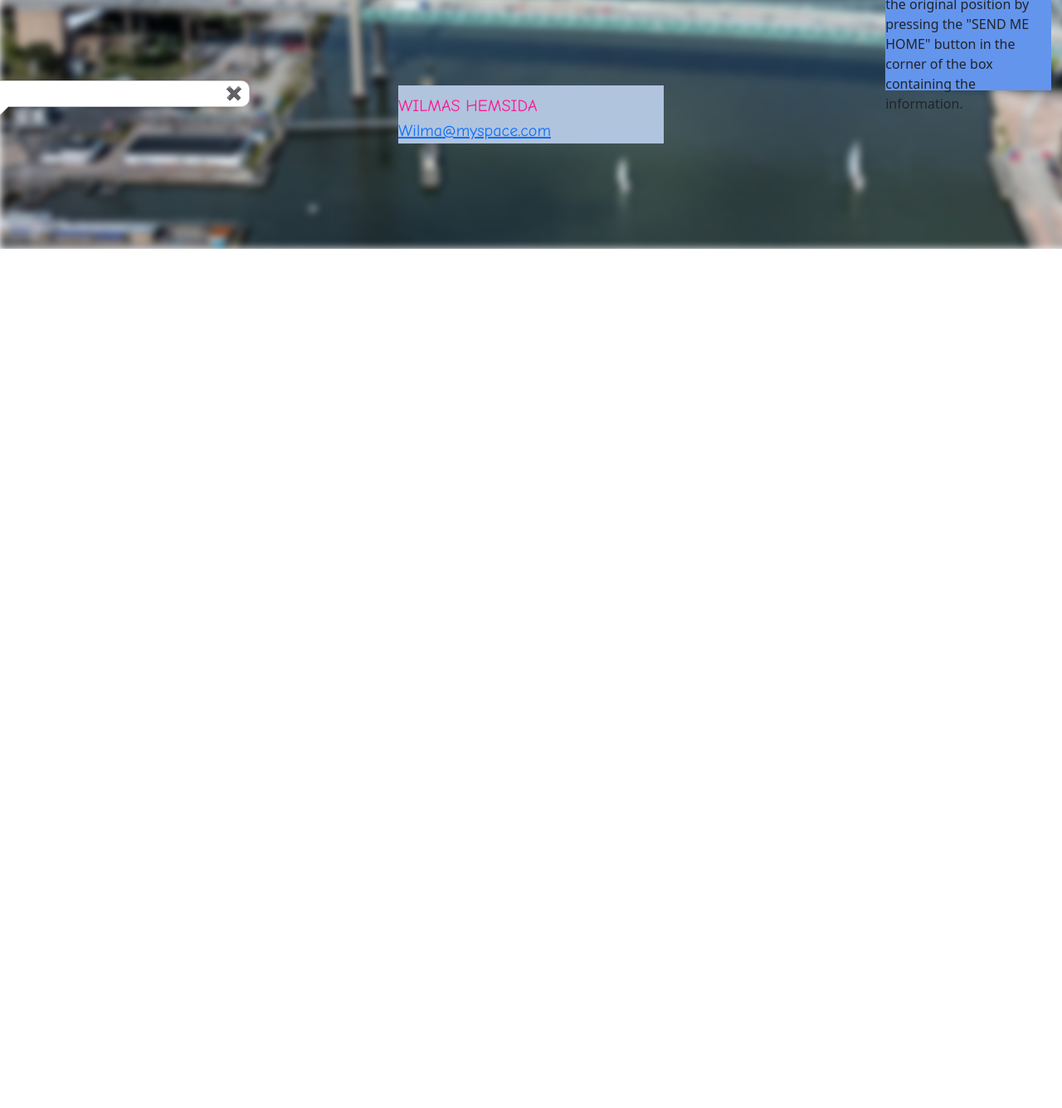
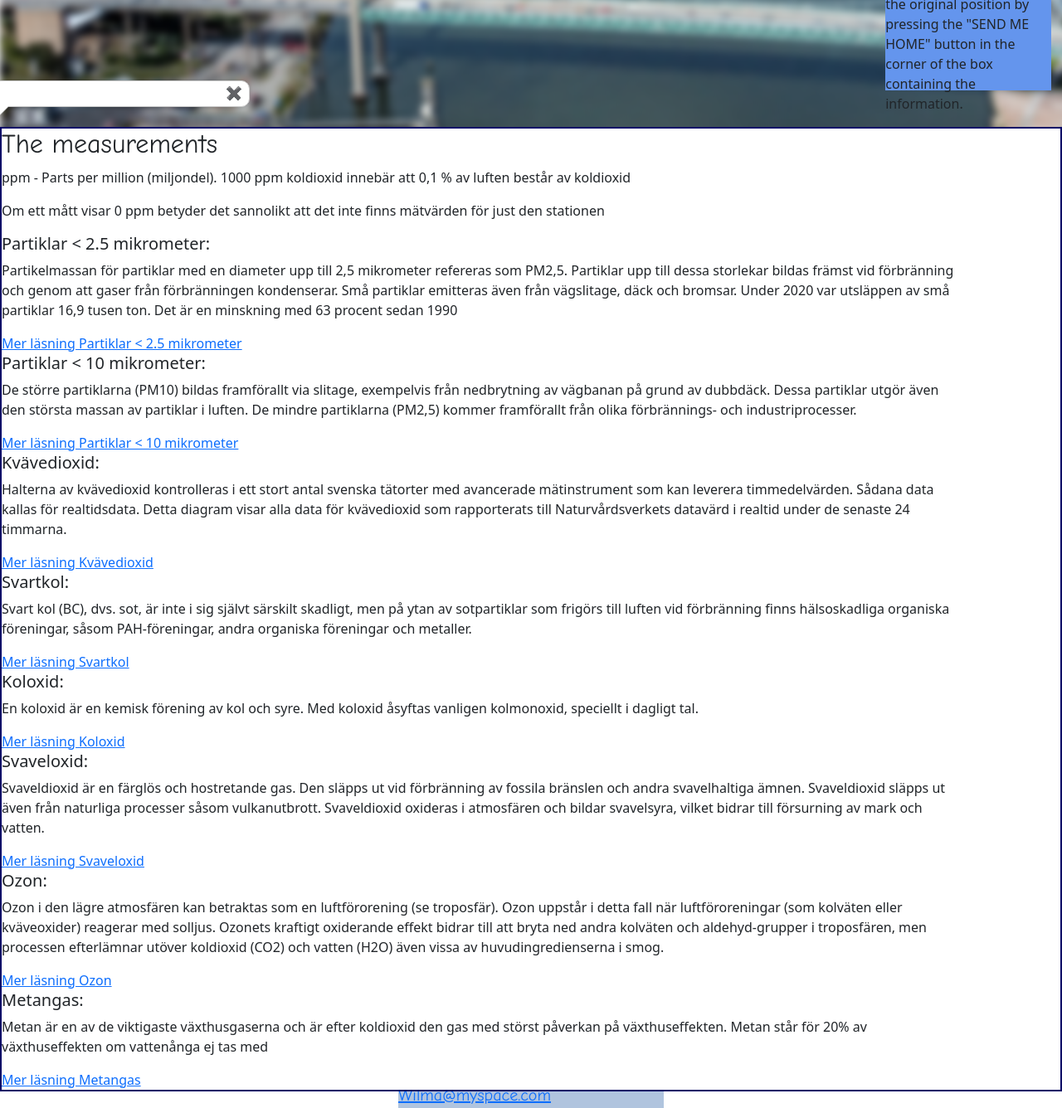
Before and after one commit to filip-svensson/DAT257, a website built with Vite: page index.html in a window 1280 px wide. Shown: the part 631-1967 px from the top of the page at 83% size. Before the commit the page ends 931 px from the top, so only its background shows below. Built offline with nearby package versions, Linux system fonts and the light colour scheme; no server answers.

Commit message:
Information about parameters

```diff
--- a/index.html
+++ b/index.html
@@ -79,6 +79,38 @@
       <div id="popup-content"></div>
     </div>
 
+    <div class="informationBox">
+        <h2 class="informationTitle">The measurements</h2>
+        <p>ppm - Parts per million (miljondel). 1000 ppm koldioxid innebär att 0,1 % av luften består av koldioxid</p>
+        <p>Om ett mått visar 0 ppm betyder det sannolikt att det inte finns mätvärden för just den stationen</p>
+        <div>
+            <h3 class="particleTitle">Partiklar &lt 2.5 mikrometer:</h3>
+            <p class="particleInfo">Partikelmassan för partiklar med en diameter upp till 2,5 mikrometer refereras som PM2,5. Partiklar upp till dessa storlekar bildas främst vid förbränning och genom att gaser från förbränningen kondenserar. Små partiklar emitteras även från vägslitage, däck och bromsar. Under 2020 var utsläppen av små partiklar 16,9 tusen ton. Det är en minskning med 63 procent sedan 1990</p>
+            <a href="https://www.naturvardsverket.se/data-och-statistik/luft/utslapp/partiklar-pm25-utslapp-till-luft/">Mer läsning Partiklar &lt 2.5 mikrometer</a>
+            <h3 class="particleTitle">Partiklar &lt 10 mikrometer:</h3>
+            <p class="particleInfo">De större partiklarna (PM10) bildas framförallt via slitage, exempelvis från nedbrytning av vägbanan på grund av dubbdäck. Dessa partiklar utgör även den största massan av partiklar i luften. De mindre partiklarna (PM2,5) kommer framförallt från olika förbrännings- och industriprocesser.</p>
+            <a href="https://www.naturvardsverket.se/amnesomraden/luft/luftfororeningar-och-dess-effekter/fakta-om-partiklar-i-luft-pm25-och-pm10">Mer läsning Partiklar &lt 10 mikrometer</a>
+            <h3 class="particleTitle">Kvävedioxid:</h3>
+            <p class="particleInfo">Halterna av kvävedioxid kontrolleras i ett stort antal svenska tätorter med avancerade mätinstrument som kan leverera timmedelvärden. Sådana data kallas för realtidsdata. Detta diagram visar alla data för kvävedioxid som rapporterats till Naturvårdsverkets datavärd i realtid under de senaste 24 timmarna.</p>
+            <a href="https://www.naturvardsverket.se/data-och-statistik/luft/realtidsdata/kvavedioxid-de-senaste-24-timmarna-preliminara-matvarden/">Mer läsning Kvävedioxid</a>
+            <h3 class="particleTitle">Svartkol:</h3>
+            <p class="particleInfo">Svart kol (BC), dvs. sot, är inte i sig självt särskilt skadligt, men på ytan av sotpartiklar som frigörs till luften vid förbränning finns hälsoskadliga organiska föreningar, såsom PAH-föreningar, andra organiska föreningar och metaller.</p>
+            <a href="https://www.hsy.fi/sv/luftkvalitet-och-klimat/luftfororeningarnas-halsoskador/#Musta%20hiili">Mer läsning Svartkol</a>
+            <h3 class="particleTitle">Koloxid:</h3>
+            <p class="particleInfo">En koloxid är en kemisk förening av kol och syre. Med koloxid åsyftas vanligen kolmonoxid, speciellt i dagligt tal.</p>
+            <a href="https://sv.wikipedia.org/wiki/Koloxid">Mer läsning Koloxid</a>
+            <h3 class="particleTitle">Svaveloxid:</h3>
+            <p class="particleInfo">Svaveldioxid är en färglös och hostretande gas. Den släpps ut vid förbränning av fossila bränslen och andra svavelhaltiga ämnen. Svaveldioxid släpps ut även från naturliga processer såsom vulkanutbrott. Svaveldioxid oxideras i atmosfären och bildar svavelsyra, vilket bidrar till försurning av mark och vatten.</p>
+            <a href="https://www.naturvardsverket.se/amnesomraden/luft/luftfororeningar-och-dess-effekter/fakta-om-svaveldioxid-i-luft/">Mer läsning Svaveloxid</a>
+            <h3 class="particleTitle">Ozon:</h3>
+            <p class="particleInfo">Ozon i den lägre atmosfären kan betraktas som en luftförorening (se troposfär). Ozon uppstår i detta fall när luftföroreningar (som kolväten eller kväveoxider) reagerar med solljus. Ozonets kraftigt oxiderande effekt bidrar till att bryta ned andra kolväten och aldehyd-grupper i troposfären, men processen efterlämnar utöver koldioxid (CO2) och vatten (H2O) även vissa av huvudingredienserna i smog.</p>
+            <a href="https://sv.wikipedia.org/wiki/Ozon">Mer läsning Ozon</a>
+            <h3 class="particleTitle">Metangas:</h3>
+            <p class="particleInfo">Metan är en av de viktigaste växthusgaserna och är efter koldioxid den gas med störst påverkan på växthuseffekten. Metan står för 20% av växthuseffekten om vattenånga ej tas med</p>
+            <a href="https://www.smhi.se/kunskapsbanken/klimat/kortlivade-klimatpaverkande-luftfororeningar-slcp/metan-1.99802">Mer läsning Metangas</a>
+
+        </div>
+    </div>
   <script type="module" src="./main.ts"></script>
 
 
--- a/style.css
+++ b/style.css
@@ -146,6 +146,28 @@ html, body {
   top: 10px;
 }
 
+.informationBox{
+  top: 50px;
+  border: solid 2px #000066;
+  min-width: 900px;
+  min-height: 400px;
+  position: relative;
+  background-color: white;
+
+}
+
+.informationTitle{
+  font-family: "Comic Sans MS";
+}
+
+.particleTitle {
+  font-size: 20px;
+}
+
+.particleInfo {
+  max-width: 90%;
+}
+
 
 #box{
   position: fixed;
```
